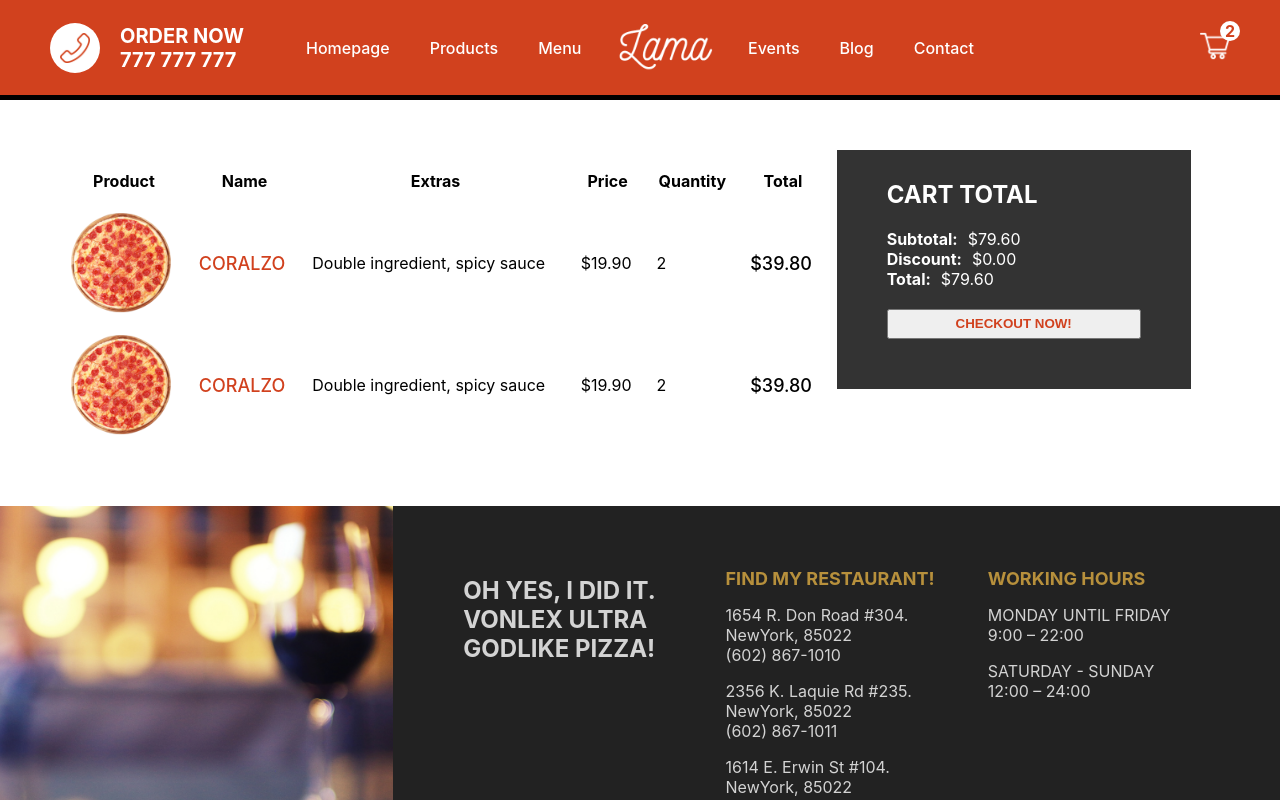
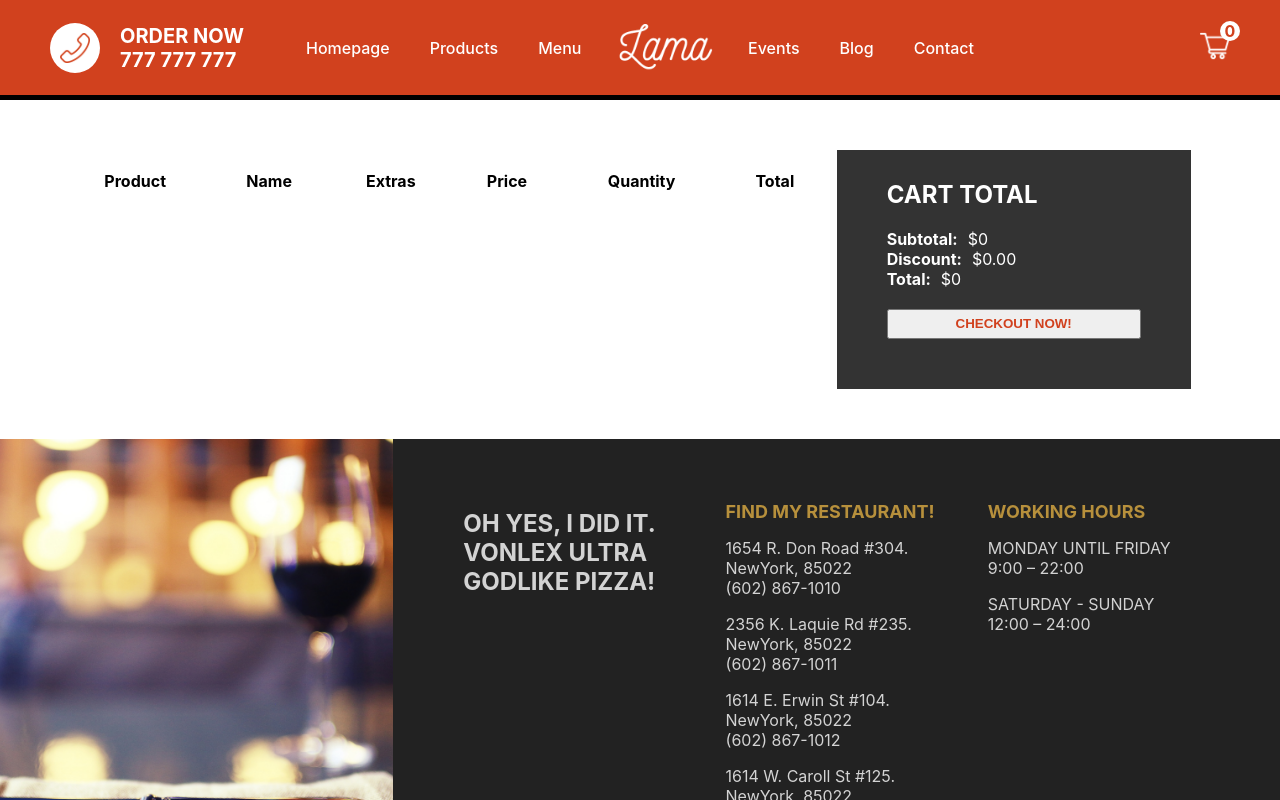
Before and after one commit to ViktorVonlex/food-app, a Next.js app: page /cart in a window 1280 px wide. Shown: the top 800 px of the page. Built offline with nearby package versions, Linux system fonts and the light colour scheme.

Commit message:
ReduxAdded
Might not work cuz O2, need to check at home

```diff
--- a/components/Navbar.jsx
+++ b/components/Navbar.jsx
@@ -2,8 +2,13 @@
 import styles from '../styles/Navbar.module.css'
 import Image from 'next/image'
 import Link from 'next/link'
+import { useSelector } from 'react-redux'
+
 
 const Navbar = () => {
+
+    const quantity = useSelector((state) => state.cart.quantity)
+
     return (
         <div className={styles.container}>
 
@@ -31,12 +36,14 @@
                     <li className={styles.listItem}>Contact</li>
                 </ul>
             </div>
-            <div className={styles.item}>
-                <div className={styles.cart}>
-                    <Image src="/img/cart.png" alt="" width="30px" height="30px" />
-                    <div className={styles.counter}>2</div>
+            <Link href="/cart" passHref>
+                <div className={styles.item}>
+                    <div className={styles.cart}>
+                        <Image src="/img/cart.png" alt="" width="30px" height="30px" />
+                        <div className={styles.counter}>{quantity}</div>
+                    </div>
                 </div>
-            </div>
+            </Link>
         </div>
     )
 }
--- a/package.json
+++ b/package.json
@@ -9,11 +9,14 @@
     "lint": "next lint"
   },
   "dependencies": {
+    "@reduxjs/toolkit": "^1.8.5",
     "axios": "^0.27.2",
     "mongoose": "^6.6.1",
     "next": "12.2.3",
     "react": "18.2.0",
     "react-dom": "18.2.0",
+    "react-redux": "^8.0.4",
+    "redux": "^4.2.0",
     "sharp": "^0.30.7",
     "yarn": "^1.22.19"
   },
--- a/pages/_app.js
+++ b/pages/_app.js
@@ -1,12 +1,16 @@
 import Layout from '../components/Layout'
 import '../styles/globals.css'
+import store from "../redux/store"
+import { Provider } from 'react-redux'
 
 function MyApp({ Component, pageProps }) {
 
   return (
-    <Layout>
-      <Component {...pageProps} />
-    </Layout>
+    <Provider store={store}>
+      <Layout>
+        <Component {...pageProps} />
+      </Layout>
+    </Provider>
   )
 }
 
--- a/pages/cart.jsx
+++ b/pages/cart.jsx
@@ -1,7 +1,12 @@
 import styles from "../styles/Cart.module.css";
 import Image from "next/image";
+import { useDispatch, useSelector } from "react-redux";
 
 const Cart = () => {
+
+  const dispatch = useDispatch();
+  const cart = useSelector((state) => state.cart)
+
   return (
     <div className={styles.container}>
       <div className={styles.left}>
@@ -17,11 +22,12 @@
             </tr>
           </thead>
           <tbody>
-                <tr className={styles.tr}>
+            {cart.products.map(product => (
+              <tr className={styles.tr} key={product._id}>
                 <td>
                   <div className={styles.imgContainer}>
                     <Image
-                  src="/img/pizza.png"
+                      src={product.img}
                       layout="fill"
                       objectFit="cover"
                       alt=""
@@ -29,67 +35,40 @@
                   </div>
                 </td>
                 <td>
-              <span className={styles.name}>CORALZO</span>
+                  <span className={styles.name}>{product.title}</span>
                 </td>
                 <td>
                   <span className={styles.extras}>
-                Double ingredient, spicy sauce
+                    {product.extras.map((extra) => {
+                      <span key={extra._id}>{extra.text} </span>
+                    })}
                   </span>
                 </td>
                 <td>
-              <span className={styles.price}>$19.90</span>
+                  <span className={styles.price}>${product.price}</span>
                 </td>
                 <td>
-              <span className={styles.quantity}>2</span>
+                  <span className={styles.quantity}>{product.quantity}</span>
                 </td>
                 <td>
-              <span className={styles.total}>$39.80</span>
+                  <span className={styles.total}>${product.price * product.quantity}</span>
                 </td>
               </tr>
-          <tr className={styles.tr}>
-            <td>
-              <div className={styles.imgContainer}>
-                <Image
-                  src="/img/pizza.png"
-                  layout="fill"
-                  objectFit="cover"
-                  alt=""
-                />
-              </div>
-            </td>
-            <td>
-              <span className={styles.name}>CORALZO</span>
-            </td>
-            <td>
-              <span className={styles.extras}>
-                Double ingredient, spicy sauce
-              </span>
-            </td>
-            <td>
-              <span className={styles.price}>$19.90</span>
-            </td>
-            <td>
-              <span className={styles.quantity}>2</span>
-            </td>
-            <td>
-              <span className={styles.total}>$39.80</span>
-            </td>
-          </tr>
+            ))}
           </tbody>
-
         </table>
       </div>
       <div className={styles.right}>
         <div className={styles.wrapper}>
           <h2 className={styles.title}>CART TOTAL</h2>
           <div className={styles.totalText}>
-            <b className={styles.totalTextTitle}>Subtotal:</b>$79.60
+            <b className={styles.totalTextTitle}>Subtotal:</b>${cart.total}
           </div>
           <div className={styles.totalText}>
             <b className={styles.totalTextTitle}>Discount:</b>$0.00
           </div>
           <div className={styles.totalText}>
-            <b className={styles.totalTextTitle}>Total:</b>$79.60
+            <b className={styles.totalTextTitle}>Total:</b>${cart.total}
           </div>
           <button className={styles.button}>CHECKOUT NOW!</button>
         </div>
--- /dev/null
+++ b/redux/cartSlice.js
@@ -0,0 +1,25 @@
+import { createSlice } from "@reduxjs/toolkit";
+
+const cartSlice = createSlice({
+    name: "cart",
+    initialState: {
+        products: [],
+        quantity: 0,
+        total: 0,
+
+    },
+    reducers: {
+        addProduct: (state, action) => {
+            state.products.push(action.payload);
+            state.quantity += 1;
+            state.total += action.payload.price * action.payload.quantity;
+        },
+        reset: (state) => {
+            state = initialState;
+        }
+    }
+
+})
+
+export const { addProduct, reset } = cartSlice.actions;
+export default cartSlice.reducer;
--- /dev/null
+++ b/redux/store.js
@@ -0,0 +1,8 @@
+import { configureStore } from "@reduxjs/toolkit";
+import cartReducer from "./cartSlice";
+
+export default configureStore({
+    reducer: {
+        cart: cartReducer,
+    },
+});
```
Also changed, not shown: pages/product/[id].jsx (+16 -9 lines), 2 other files (tests, documents, lock files or other folders). Lines whose indentation alone changed are shown as unchanged.
